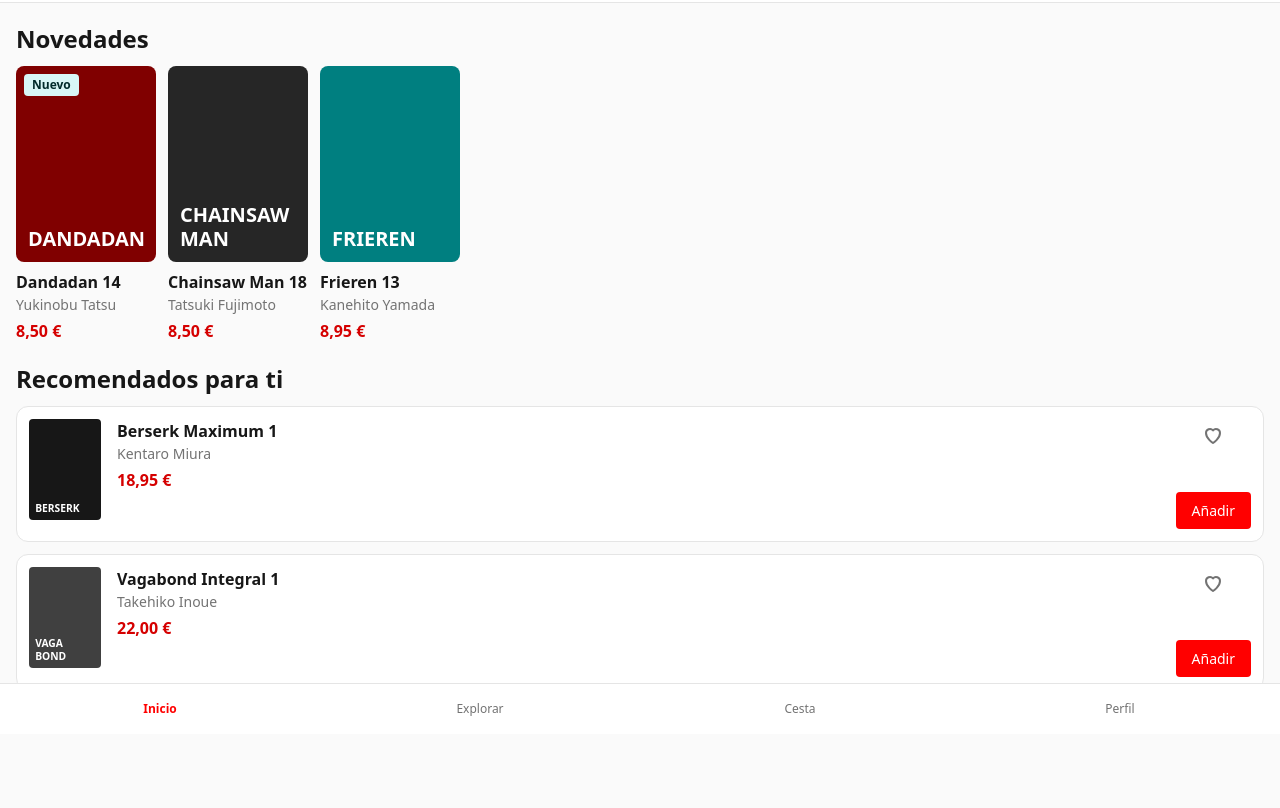
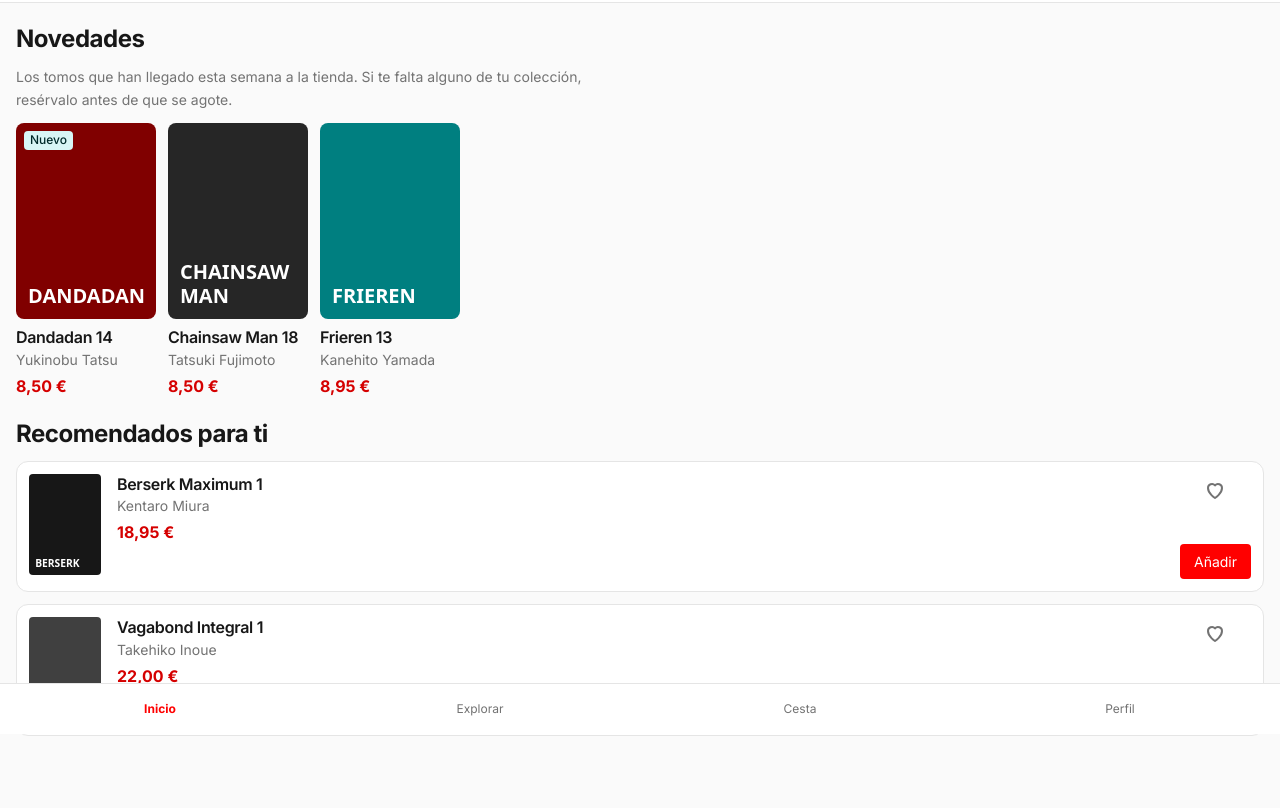
Before and after one commit to dromerCode/trastienda-ud4, a plain HTML site: page mangado/index.html in a window 1280 px wide. Shown: the part 66-874 px from the top of the page. Before the commit the page ends 828 px from the top, so only its background shows below. Drawn offline with Linux system fonts and the light colour scheme.

Commit message:
Sesión 5: Inter con preconnect y swap, escala tipográfica en rem, 65ch y 100dvh

```diff
--- a/mangado/css/estilos.css
+++ b/mangado/css/estilos.css
@@ -1,7 +1,8 @@
 /* ==========================================================================
    MangaDō · proyecto personal (Home)
    Sesión 4: tokens del Figma en :root, oklch() y anidamiento nativo.
-   Mobile-first a 393 px.
+   Sesión 5: fuentes, escala tipográfica en rem, 65ch y 100dvh.
+   Mobile-first a 393 px. Los px solo quedan en bordes, sombras y radios.
    ========================================================================== */
 
 :root {
@@ -49,6 +50,18 @@
   --brand-hover:   var(--color-primary-600);
   --brand-text:    var(--color-primary-600); /* precios: el 500 puro cansa en texto */
 
+  /* --- TIPOGRAFÍA (Figma: en MangaDō todo es Inter) --- */
+  --font-body: 'Inter', system-ui, -apple-system, 'Segoe UI', Roboto, sans-serif;
+  --font-display: 'Inter', system-ui, sans-serif;
+
+  --text-xs:   0.75rem;   /* Caption    12 px */
+  --text-sm:   0.875rem;  /* Body Small 14 px */
+  --text-base: 1rem;      /* Body       16 px */
+  --text-lg:   1.125rem;  /* H3         18 px */
+  --text-xl:   1.25rem;   /* H2         20 px */
+  --text-2xl:  1.5rem;    /* H1         24 px */
+  --text-3xl:  1.875rem;  /* Display    30 px */
+
   --radius-sm: 4px;
   --radius-md: 8px;
   --radius-lg: 12px;
@@ -77,16 +90,55 @@ img {
 }
 
 body {
-  font-family: system-ui, sans-serif;
-  line-height: 1.5;
-  color: var(--text-main);
+  font-family: var(--font-body);
+  font-size: 1rem;
+  font-weight: 400;
+  line-height: 1.5; /* sin unidad: cada hijo lo multiplica por su tamaño */
+  color: var(--color-neutral-900);
   background-color: var(--bg-page);
+}
+
+/* Contenedor de la app: ocupa la pantalla del móvil sin que las barras del
+   navegador tapen nada (100vh fallaba en móviles) */
+.app {
+  min-height: 100dvh;
   padding-bottom: 4.5rem; /* hueco para la barra inferior */
 }
 
+h1,
+h2,
+h3 {
+  font-family: var(--font-display);
+  letter-spacing: -0.02em;
+  text-wrap: balance;
+}
+
+/* Estilos de texto del Figma pasados a CSS */
+h1 {
+  font-size: var(--text-2xl);
+  font-weight: 700;
+  line-height: 1.25;
+}
+
 h2 {
-  font-size: 1.5rem;
+  font-size: var(--text-2xl); /* en el Figma los títulos de sección van a 24 */
+  font-weight: 700;
   line-height: 1.3;
+}
+
+h3 {
+  font-size: var(--text-base);
+  font-weight: 600;
+  line-height: 1.35;
+}
+
+/* Párrafos explicativos: líneas de lectura cómoda */
+.texto {
+  max-width: 65ch;
+  margin-bottom: 0.75rem;
+  font-size: var(--text-sm);
+  line-height: 1.6;
+  color: var(--text-muted);
 }
 
 .visualmente-oculto {
@@ -116,7 +168,7 @@ h2 {
     display: flex;
     align-items: center;
     gap: 0.5rem;
-    font-size: 1.25rem;
+    font-size: var(--text-xl);
     font-weight: 700;
     color: var(--text-main);
     text-decoration: none;
@@ -140,8 +192,8 @@ h2 {
 .boton-icono {
   display: grid;
   place-items: center;
-  width: 44px;
-  height: 44px;
+  width: 2.75rem;  /* 44 px: área táctil mínima */
+  height: 2.75rem;
   color: var(--text-main);
   background: none;
   border: 0;
@@ -172,7 +224,7 @@ h2 {
 
   > li {
     flex: none;
-    width: 140px;
+    width: 8.75rem; /* 140 px */
   }
 }
 
@@ -192,7 +244,7 @@ h2 {
 
 .novedad__titulo {
   margin-top: 0.5rem;
-  font-size: 1rem;
+  font-size: var(--text-base);
 
   a {
     color: var(--text-main);
@@ -201,7 +253,7 @@ h2 {
 }
 
 .novedad__autor {
-  font-size: 0.875rem;
+  font-size: var(--text-sm);
   color: var(--text-muted);
 }
 
@@ -216,9 +268,10 @@ h2 {
   --badge-bg: var(--color-primary-50);
   --badge-color: var(--color-primary-700);
 
-  padding: 0.125rem 0.5rem;
-  font-size: 0.75rem;
-  font-weight: 600;
+  padding: 0.125em 0.5em; /* em: el relleno escala con el texto del badge */
+  font-size: var(--text-xs);
+  font-weight: 500;
+  line-height: 1.3;
   color: var(--badge-color);
   background-color: var(--badge-bg);
   border-radius: var(--radius-sm);
@@ -253,12 +306,12 @@ h2 {
 
   .card__portada {
     grid-row: span 2;
-    width: 72px;
+    width: 4.5rem;
     border-radius: var(--radius-sm);
   }
 
   .card__titulo {
-    font-size: 1rem;
+    font-size: var(--text-base);
 
     a {
       color: var(--text-main);
@@ -267,7 +320,7 @@ h2 {
   }
 
   .card__autor {
-    font-size: 0.875rem;
+    font-size: var(--text-sm);
     color: var(--text-muted);
   }
 
@@ -293,9 +346,9 @@ h2 {
   .card__boton {
     grid-column: 3;
     align-self: end;
-    padding: 0.5rem 1rem;
+    padding: 0.5em 1em; /* em: si cambia el tamaño, el relleno le sigue */
     font: inherit;
-    font-size: 0.875rem;
+    font-size: var(--text-sm);
     color: #fff;
     background-color: var(--brand);
     border: 0;
@@ -330,7 +383,7 @@ nav {
   a {
     display: block;
     padding: 1rem 0;
-    font-size: 0.75rem;
+    font-size: var(--text-xs);
     text-align: center;
     color: var(--text-muted);
     text-decoration: none;
--- a/mangado/index.html
+++ b/mangado/index.html
@@ -5,9 +5,14 @@
   <meta name="viewport" content="width=device-width, initial-scale=1.0">
   <meta name="description" content="MangaDō: tienda de manga. Novedades y recomendados.">
   <title>MangaDō · Tienda de manga</title>
+  <!-- Inter desde Google Fonts: preconnect + display=swap -->
+  <link rel="preconnect" href="https://fonts.googleapis.com">
+  <link rel="preconnect" href="https://fonts.gstatic.com" crossorigin>
+  <link href="https://fonts.googleapis.com/css2?family=Inter:wght@400;500;600;700&display=swap" rel="stylesheet">
   <link rel="stylesheet" href="css/estilos.css">
 </head>
 <body>
+  <div class="app">
   <header class="cabecera">
     <a class="logo" href="index.html">
       <span class="logo__icono" aria-hidden="true">M</span>
@@ -29,6 +34,7 @@
 
     <section class="seccion" aria-labelledby="novedades">
       <h2 id="novedades">Novedades</h2>
+      <p class="texto">Los tomos que han llegado esta semana a la tienda. Si te falta alguno de tu colección, resérvalo antes de que se agote.</p>
 
       <ul class="carrusel">
         <li>
@@ -100,5 +106,6 @@
       <li><a href="perfil.html">Perfil</a></li>
     </ul>
   </nav>
+  </div>
 </body>
 </html>
```
